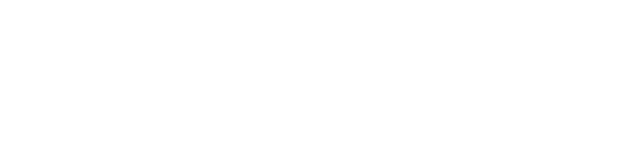
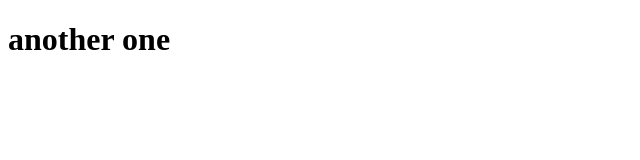
Before and after one commit to ofaruk0169/dead-portfolio, a plain HTML site: page index.html in a window 1280 px wide. Shown: the whole page, without its empty margins (0-640 px from the left). Drawn offline with Linux system fonts and the light colour scheme.

Commit message:
added another h1

```diff
--- a/index.html
+++ b/index.html
@@ -6,6 +6,6 @@
     <title>Document</title>
 </head>
 <body>
-
+    <h1>another one </h1>
 </body>
 </html>
```
